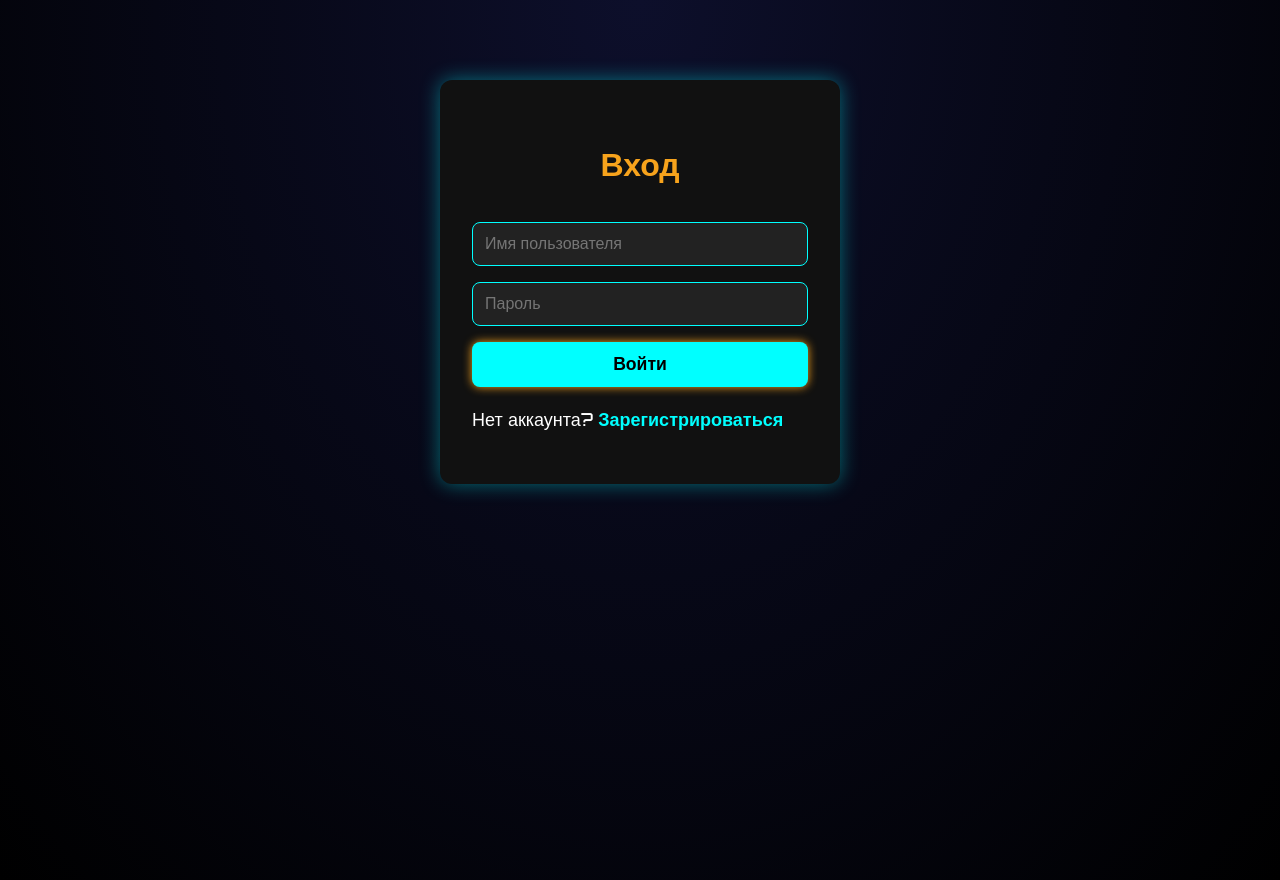
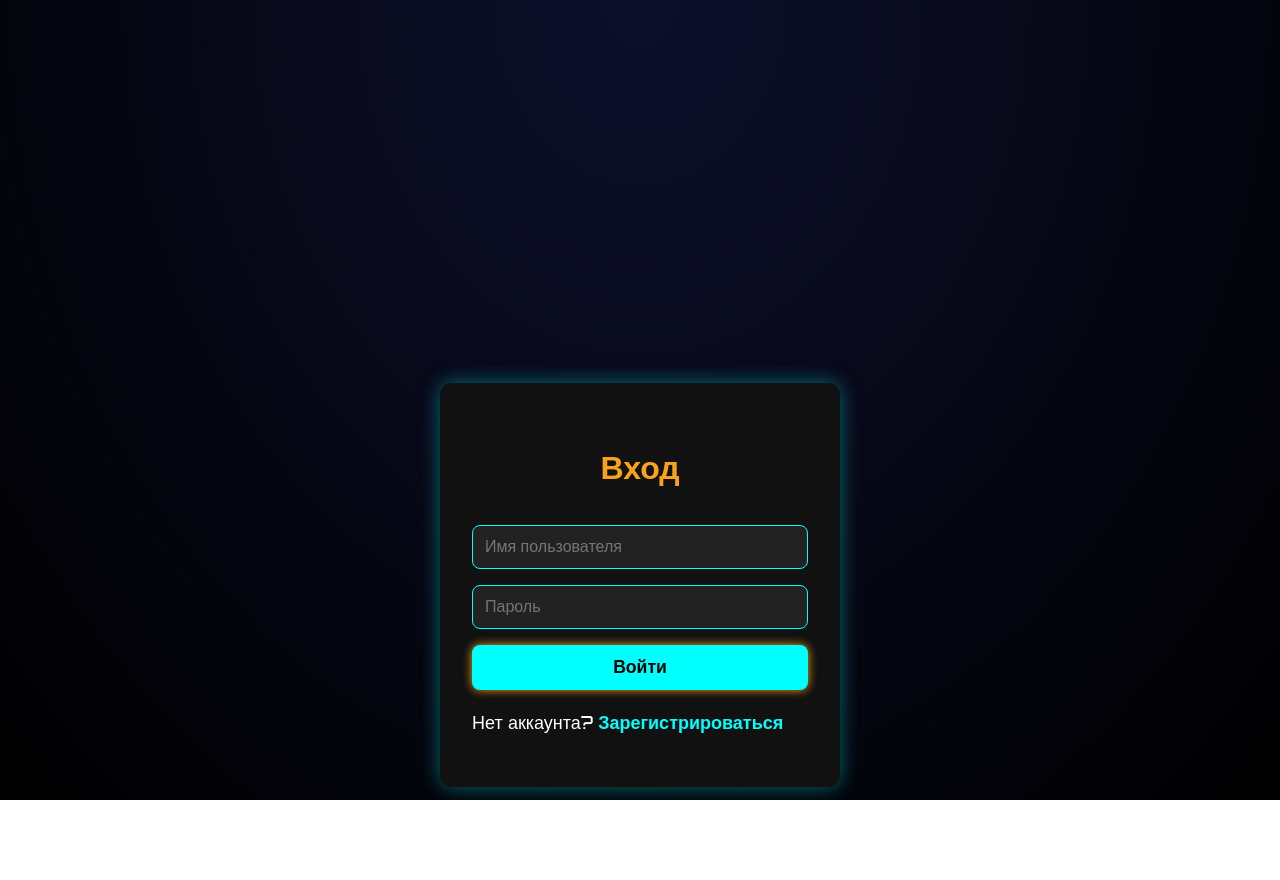
Before and after one commit to Abafarius/Clicker-js-react-diploma, a React (Vite) app in the folder learn-for-life/frontend/: page /login in a window 1280 px wide. After the commit the page ends 800 px from the top, so only its background shows below. Built offline with nearby package versions, Linux system fonts and the light colour scheme; a web font is replaced by a local one.

Commit message:
Update Login.jsx

```diff
--- a/learn-for-life/frontend/src/components/auth/Login.jsx
+++ b/learn-for-life/frontend/src/components/auth/Login.jsx
@@ -1,15 +1,31 @@
-import React, { useState } from "react";
-import { useNavigate } from "react-router-dom"; // Keep this for direct navigation if needed elsewhere
-import { useWipe } from "../WipeContext"; // Import useWipe
+import React, { useState, useEffect } from "react";
+import { useNavigate } from "react-router-dom";
+import { useWipe } from "../WipeContext";
 import "./Login.css";
-
-
 
 function Login() {
   const [username, setUsername] = useState("");
   const [password, setPassword] = useState("");
-  const navigate = useNavigate(); // Still useful for general navigation
-  const { wipeNavigate } = useWipe(); // Get wipeNavigate from context
+  const [stars, setStars] = useState([]);
+  const navigate = useNavigate();
+  const { wipeNavigate } = useWipe();
+
+  useEffect(() => {
+    // Генерация множества звёзд
+    const starElements = [];
+    for (let i = 0; i < 150; i++) {
+      const size = Math.random() * 2 + 1;
+      const style = {
+        left: `${Math.random() * 100}%`,
+        top: `${Math.random() * 100}%`,
+        width: `${size}px`,
+        height: `${size}px`,
+        animationDelay: `${Math.random() * 2}s`,
+      };
+      starElements.push(<div className="star" style={style} key={i} />);
+    }
+    setStars(starElements);
+  }, []);
 
   const handleLogin = async (e) => {
     e.preventDefault();
@@ -26,7 +42,7 @@
       if (response.ok) {
         localStorage.setItem("access_token", data.access);
         localStorage.setItem("refresh_token", data.refresh);
-        wipeNavigate("/game"); // Use wipeNavigate here
+        wipeNavigate("/game");
       } else {
         alert("Ошибка входа: " + data.detail || "Неверные данные");
       }
@@ -37,6 +53,8 @@
   };
 
   return (
+    <div className="login-page">
+      <div className="starfield">{stars}</div>
       <div className="login-container">
         <h2>Вход</h2>
         <form onSubmit={handleLogin}>
@@ -58,9 +76,8 @@
           <p>
             Нет аккаунта? <a href="/register">Зарегистрироваться</a>
           </p>
-        {/* If you want to navigate back to welcome with wipe, add a button/link here */}
-        {/* <button onClick={() => wipeNavigate('/')}>Back to Welcome</button> */}
         </form>
+      </div>
     </div>
   );
 }
```
Lines whose indentation alone changed are shown as unchanged.
